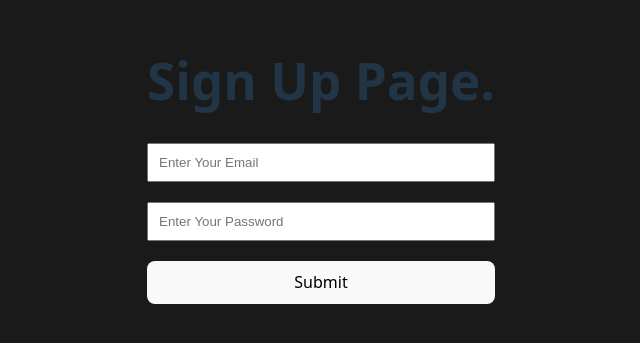
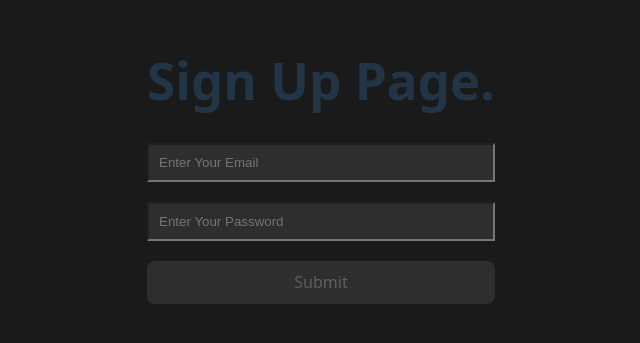
Before and after one commit to PrasanjeetBiswas/react-firebase, a React (Vite) app: page / in a window 1280 px wide. Shown: the part 239-582 px from the top of the page, without its empty margins (319-959 px from the left). Built offline with nearby package versions, Linux system fonts and the light colour scheme.

Commit message:
Your commit message

```diff
--- a/src/components/Login.jsx
+++ b/src/components/Login.jsx
@@ -111,7 +111,7 @@ function Login() {
           onChange={(e) => {
             setEmail(e.target.value);
           }}
-          style={{ padding: "10px" }}
+          style={{ padding: "10px",backgroundColor:"#353535c5",color:"#ffffff3c" }}
         />
         <input
           type="password"
@@ -119,7 +119,7 @@ function Login() {
           onChange={(e) => {
             setPassword(e.target.value);
           }}
-          style={{ padding: "10px" }}
+          style={{ padding: "10px",backgroundColor:"#353535c5",color:"#ffffff3c" }}
         />
         <button type="submit" style={{backgroundColor:"#353535c5",color:"#ffffff3c"}}>Submit</button>
         <div style={{display:"flex",alignItems:"center",justifyContent:"space-between"}}>
--- a/src/components/SignUp.jsx
+++ b/src/components/SignUp.jsx
@@ -1,40 +1,56 @@
 import { useState } from "react";
-import {getAuth, createUserWithEmailAndPassword} from 'firebase/auth';
-import {app} from '../Firebase';
-import {useNavigate} from 'react-router-dom';
+import { getAuth, createUserWithEmailAndPassword } from "firebase/auth";
+import { app } from "../Firebase";
+import { useNavigate } from "react-router-dom";
 
+function SignUp() {
+  const [email, setEmail] = useState("");
+  const [password, setPassword] = useState("");
 
-function SignUp(){
-    const [email, setEmail] = useState("");
-    const [password,setPassword] = useState("");
+  const navigate = useNavigate();
 
-    const navigate = useNavigate()
-
-    const handleSubmit = (e)=>{
+  const handleSubmit = (e) => {
     e.preventDefault();
-        console.log(email,password)
-        const auth = getAuth(app)
-        createUserWithEmailAndPassword(auth,email,password)
-        .then(res=>{
-            console.log(res.user)
-            navigate('/login')
+    console.log(email, password);
+    const auth = getAuth(app);
+    createUserWithEmailAndPassword(auth, email, password)
+      .then((res) => {
+        console.log(res.user);
+        navigate("/login");
       })
-        .catch(err=>{
-            console.log(err)
-        })
-    }
-    return(
+      .catch((err) => {
+        console.log(err);
+      });
+  };
+  return (
     <>
       <div className="heading">
         <h1>Sign Up Page.</h1>
       </div>
-        <form onSubmit={handleSubmit} style={{display:"flex",flexDirection:"column",gap:"20px"}}>
-            <input type="email" placeholder="Enter Your Email" onChange={(e)=>{setEmail(e.target.value)}}  style={{padding:"10px"}}/>
-            <input type="password" placeholder="Enter Your Password" onChange={(e)=>{setPassword(e.target.value)}} style={{padding:"10px"}}/>
-            <button type="submit">Submit</button>
+      <form
+        onSubmit={handleSubmit}
+        style={{ display: "flex", flexDirection: "column", gap: "20px" }}
+      >
+        <input
+          type="email"
+          placeholder="Enter Your Email"
+          onChange={(e) => {
+            setEmail(e.target.value);
+          }}
+          style={{ padding: "10px",backgroundColor:"#353535c5",color:"#ffffff3c" }}
+        />
+        <input
+          type="password"
+          placeholder="Enter Your Password"
+          onChange={(e) => {
+            setPassword(e.target.value);
+          }}
+          style={{ padding: "10px",backgroundColor:"#353535c5",color:"#ffffff3c" }}
+        />
+        <button type="submit" style={{backgroundColor:"#353535c5",color:"#ffffff3c"}}>Submit</button>
       </form>
     </>
-    )
+  );
 }
 
 export default SignUp;
```
Lines whose indentation alone changed are shown as unchanged.
